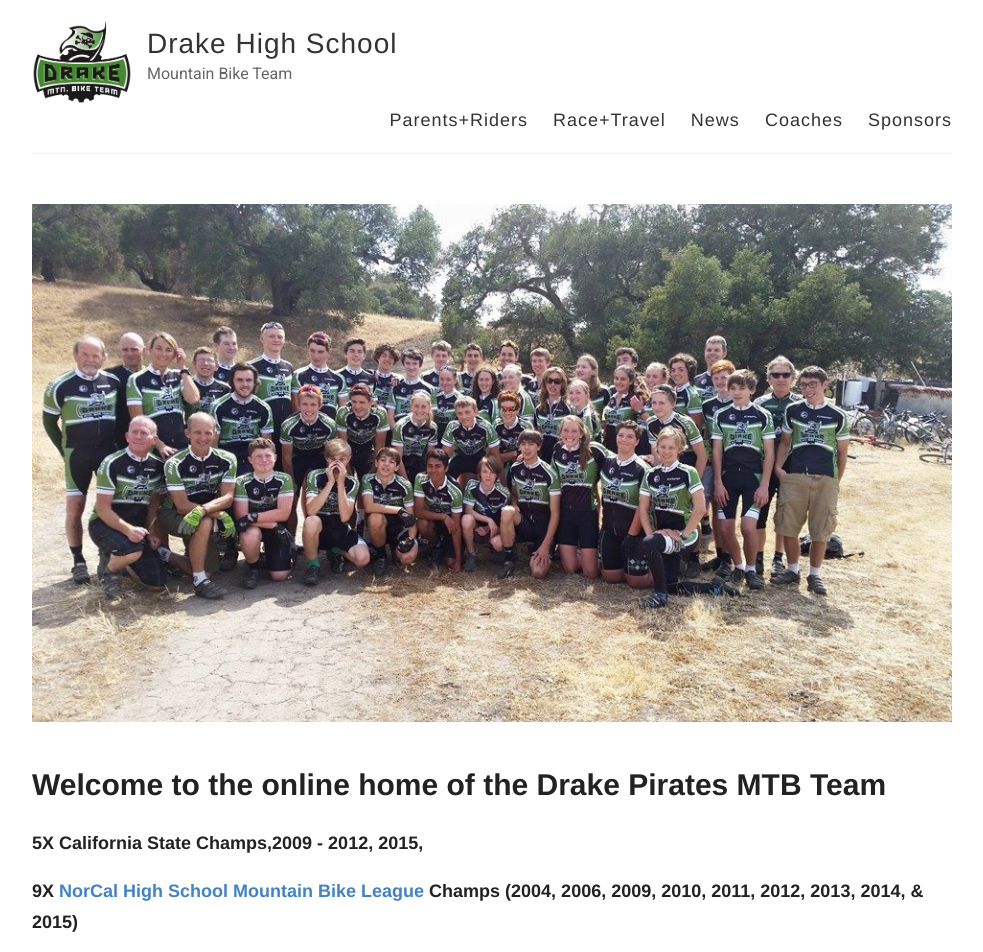
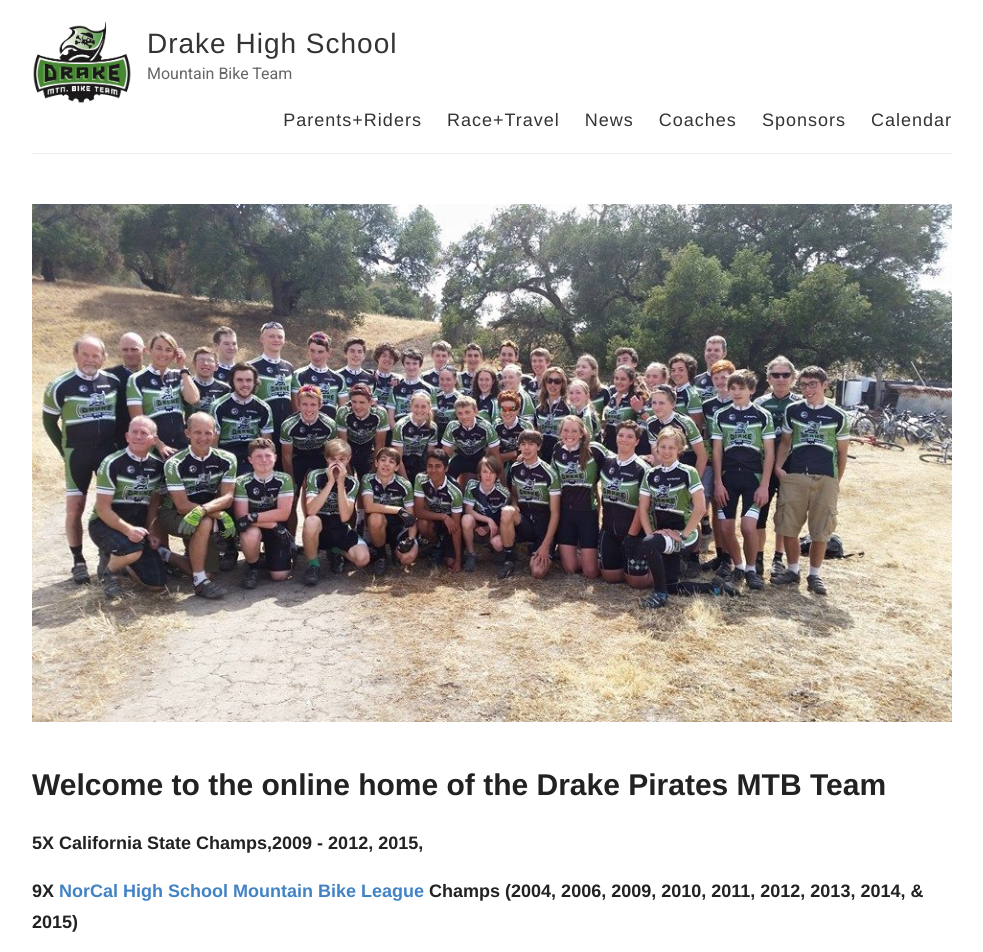
Before and after one commit to pwerba/drakeMTB, a Jekyll site: the page built from index.html, in a window 1280 px wide. Shown: the top 952 px of the page, without its empty margins (148-1131 px from the left). Built offline with Jekyll 4.4.1, drawn with Linux system fonts in a browser that asks for light colours; Markdown is read by kramdown in place of the engine named in the settings.

```diff
--- a/_layouts/default.html
+++ b/_layouts/default.html
@@ -33,6 +33,7 @@
 		    <a href="{{ site.baseurl }}/news">News</a>
 		    <a href="{{ site.baseurl }}/coaches">Coaches</a>
 			<a href="{{ site.baseurl }}/sponsors">Sponsors</a>
+      <a href="https://www.google.com/calendar/embed?src=drakemtb%40gmail.com&ctz=America/Los_Angeles">Calendar</a>
           </nav>
         </header>
       </div>
```
